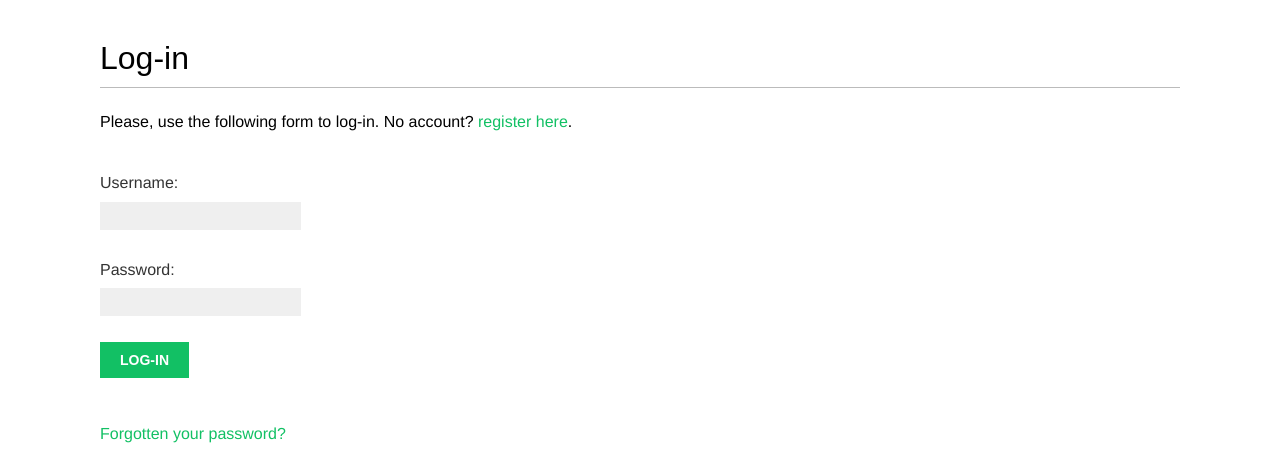
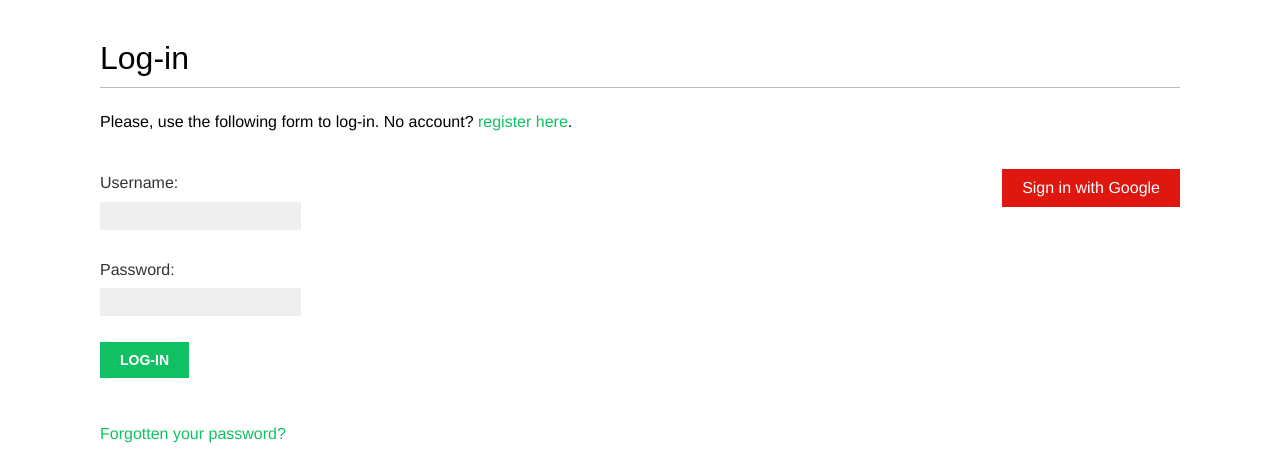
Before and after one commit to alvyynm/bugsocial, a Django app: template bugsocial/templates/registration/login.html in a window 1280 px wide. Shown: the part 47-510 px from the top of the page. Run offline with Django 5.2, Linux system fonts and the light colour scheme; the template is opened without the code that fills it: values that come from a table or form of the project are taken from there, others are empty; some web fonts are replaced.

Commit message:
add login with google

```diff
--- a/bugsocial/templates/registration/login.html
+++ b/bugsocial/templates/registration/login.html
@@ -21,4 +21,11 @@
       <a href="{% url 'password_reset' %}">Forgotten your password?</a>
     </p>
   </div>
+  <div class="social">
+    <ul>
+      <li class="google">
+        <a href="{% url 'social:begin' 'google-oauth2' %}">Sign in with Google</a>
+      </li>
+    </ul>
+  </div>
 {% endblock %}
--- a/project/settings.py
+++ b/project/settings.py
@@ -11,6 +11,7 @@ https://docs.djangoproject.com/en/5.0/ref/settings/
 """
 
 from pathlib import Path
+from decouple import config
 
 # Build paths inside the project like this: BASE_DIR / 'subdir'.
 BASE_DIR = Path(__file__).resolve().parent.parent
@@ -140,4 +141,9 @@ MEDIA_ROOT = BASE_DIR / 'media'
 AUTHENTICATION_BACKENDS = [
     'django.contrib.auth.backends.ModelBackend',
     'bugsocial.authentication.EmailAuthBackend',
+    'social_core.backends.google.GoogleOAuth2',
 ]
+
+# google auth credentials
+SOCIAL_AUTH_GOOGLE_OAUTH2_KEY = config('GOOGLE_OAUTH2_KEY')
+SOCIAL_AUTH_GOOGLE_OAUTH2_SECRET = config('GOOGLE_OAUTH2_SECRET')
```
